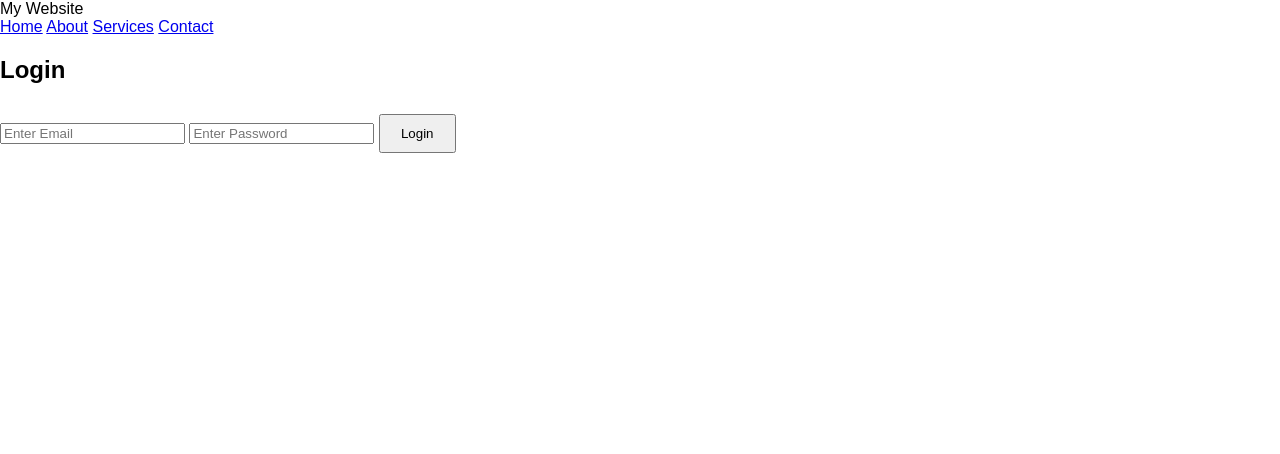
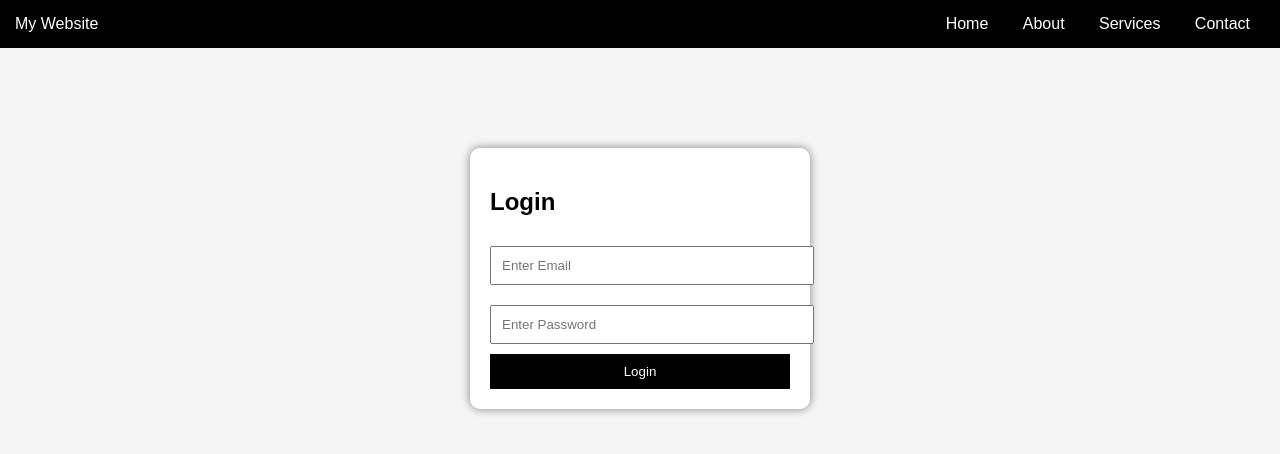
Before and after one commit to RajeswariVelakaturi/my-page, a plain HTML site: page login.html in a window 1280 px wide. Drawn offline with Linux system fonts and the light colour scheme.

Commit message:
Update style.css

```diff
--- a/style.css
+++ b/style.css
@@ -1,65 +1,52 @@
-html {
-    scroll-behavior: smooth;
+body {
+    margin: 0;
+    font-family: Arial, sans-serif;
+    background: #f5f5f5;
 }
 
-body {
-    margin: 0;
-    font-family: Arial;
-}
-
-/* NAVBAR */
-.navbar {
-    width: 100%;
+header {
     background: black;
-    padding: 15px 40px;
+    color: white;
+    padding: 15px;
     display: flex;
     justify-content: space-between;
     align-items: center;
-    color: white;
-    position: fixed;
-    top: 0;
-    z-index: 100;
 }
 
-.nav-links a {
+nav a {
     color: white;
-    margin-left: 20px;
+    margin: 0 15px;
     text-decoration: none;
 }
 
-.section {
-    height: 100vh;
-    padding-top: 120px;
-    text-align: center;
-    font-size: 28px;
+nav a:hover {
+    color: yellow;
 }
 
-/* LOGIN MODAL */
-.modal {
-    display: none;
-    position: fixed;
-    inset: 0;
-    background: rgba(0,0,0,0.6);
-    justify-content: center;
-    align-items: center;
-}
-
-.modal-content {
-    background: white;
-    padding: 30px;
-    border-radius: 10px;
-    width: 300px;
+.section {
+    padding: 60px;
     text-align: center;
 }
 
-.modal-content input {
-    width: 90%;
-    margin: 10px 0;
-    padding: 10px;
+.login-box {
+    width: 300px;
+    margin: 100px auto;
+    background: white;
+    padding: 20px;
+    border-radius: 10px;
+    box-shadow: 0px 0px 10px gray;
 }
 
-button {
-    padding: 10px 20px;
-    margin-top: 10px;
-    cursor: pointer;
+.login-box input {
+    width: 100%;
+    padding: 10px;
+    margin: 10px 0;
 }
+
+.login-box button {
+    width: 100%;
+    padding: 10px;
+    background: black;
+    color: white;
+    border: none;
+}
```
